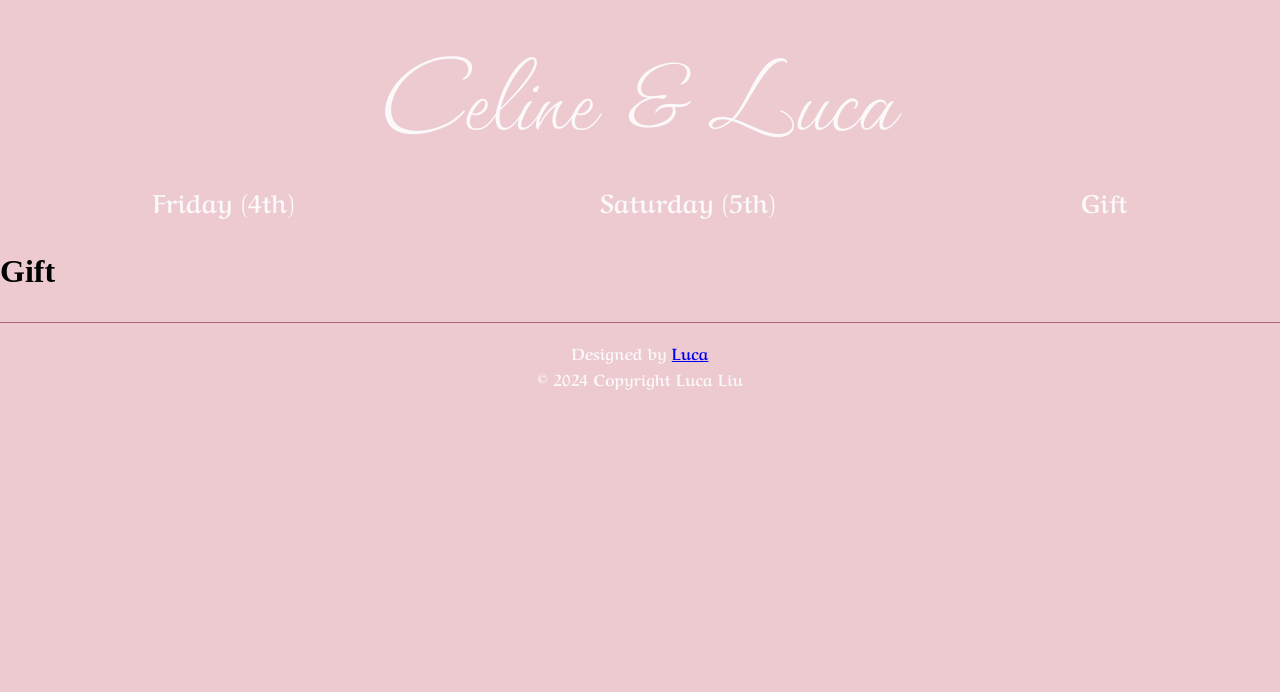
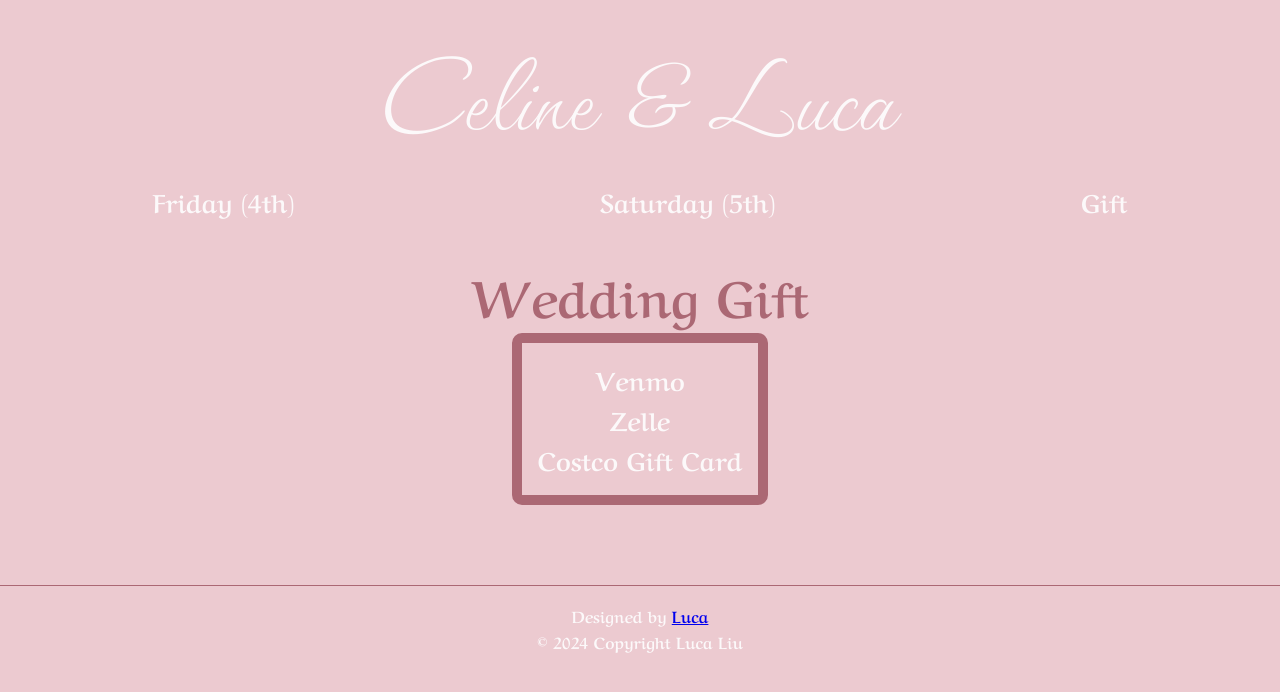
Before and after one commit to liulc006/wedding-inv, a React app: page /#/gift in a window 1280 px wide. Shown: the top 692 px of the page. Built offline with nearby package versions, Linux system fonts and the light colour scheme.

Commit message:
gift populated

```diff
--- a/src/component/Gift.js
+++ b/src/component/Gift.js
@@ -2,7 +2,22 @@ import React from "react";
 
 const Gift = () => {
     return (
-        <h1>Gift</h1>
+        <div style={{display:'flex', flexDirection:'column', justifyContent:'center', alignItems:'center', marginBottom:'5rem'}}>
+            <h1 className="title-text-english">Wedding Gift</h1>
+            <div style={{height:'100%', border:'10px solid var(--dark-pink)', borderRadius:'10px', padding:'1rem',
+                display:'flex', flexDirection:'column', justifyContent:'center', alignItems:'center'
+            }}>
+                <div>
+                    <p className="text-english">Venmo</p>
+                </div>
+                <div>
+                    <p className="text-english">Zelle</p>
+                </div>
+                <div>
+                    <p className="text-english">Costco Gift Card</p>
+                </div>
+            </div>
+        </div>
     );
 };
 
```
Also changed, not shown: src/component/Saturday.js (indentation only).
